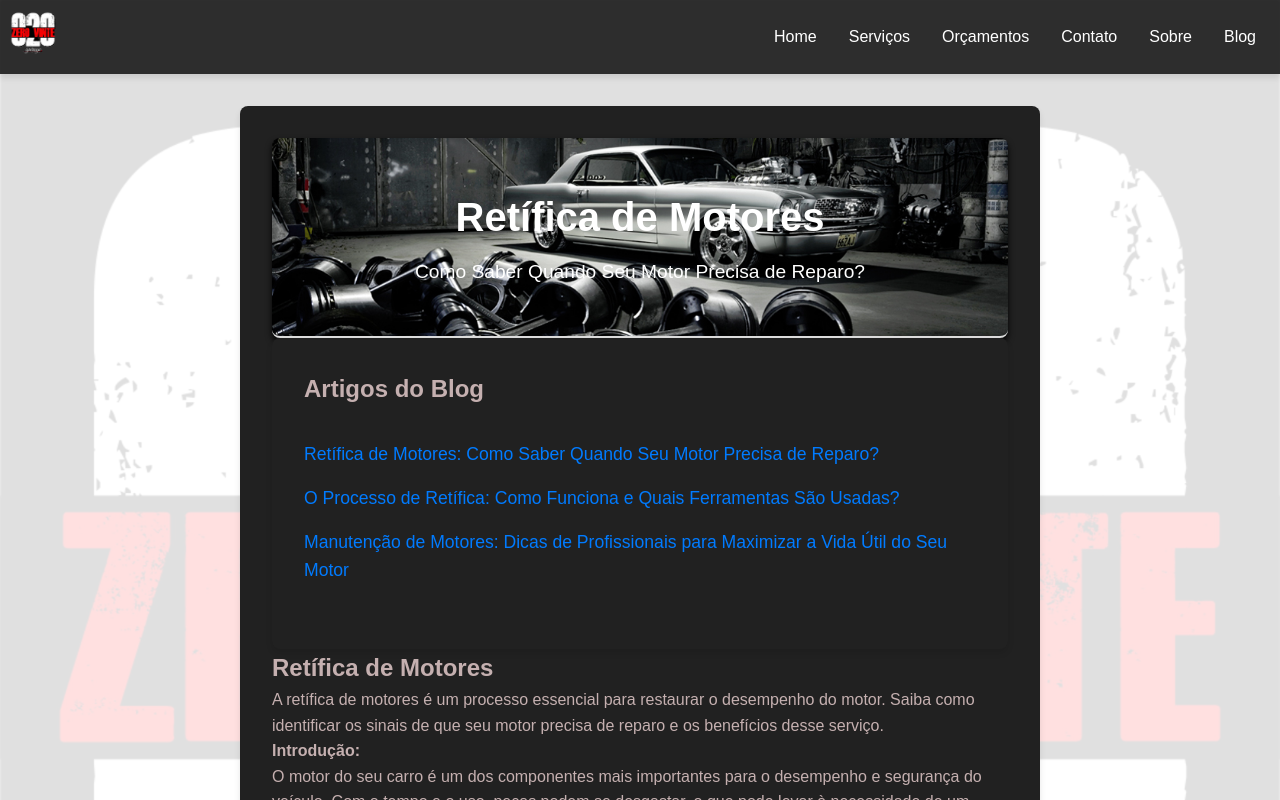
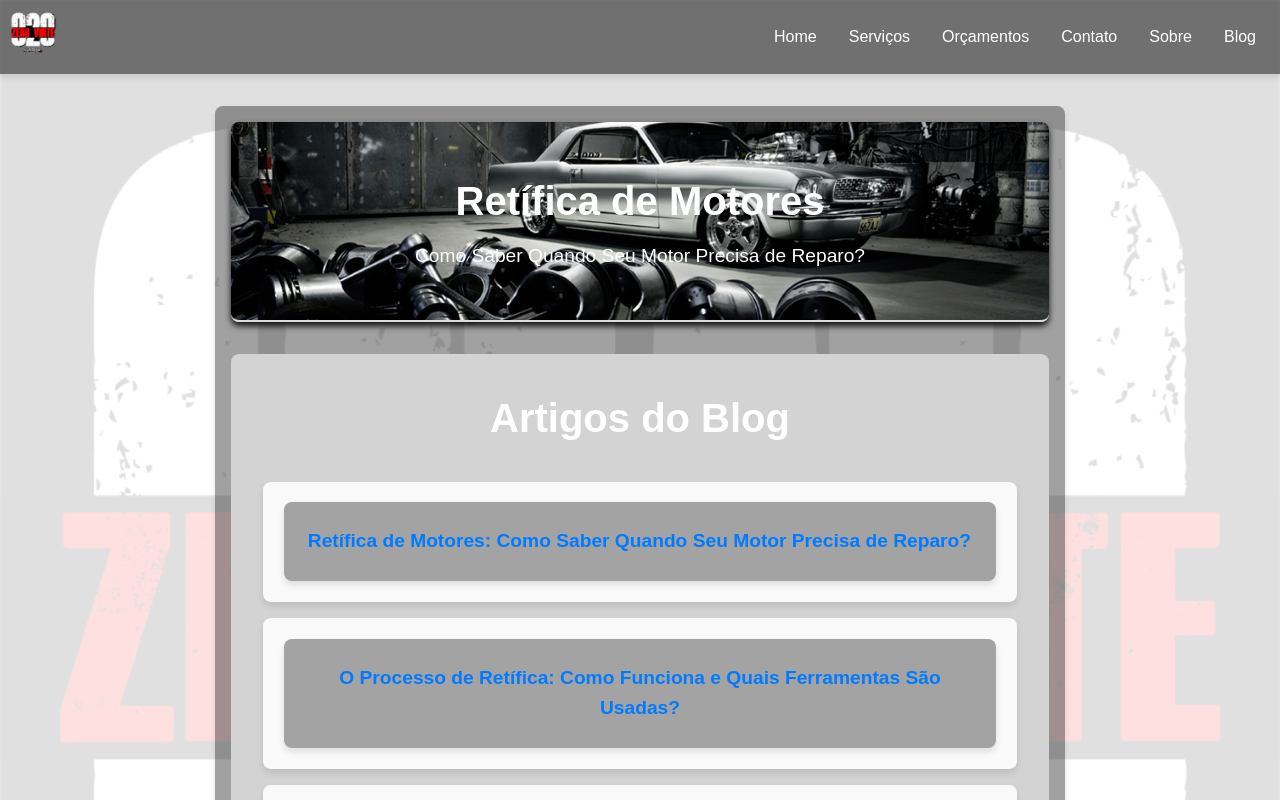
Before and after one commit to danielrocha92/zero20garage, a React (Create React App) app: page /blog in a window 1280 px wide. Shown: the top 800 px of the page. Built offline with nearby package versions, Linux system fonts and the light colour scheme.

Commit message:
Adicionar melhorias de estilo e estrutura nas páginas; ajustar cores e responsividade do layout

```diff
--- a/src/GlobalStyles.css
+++ b/src/GlobalStyles.css
@@ -115,11 +115,13 @@ body {
   background-color: #D3D3D3;
   color: #000000;
   text-align: center;
+  border-radius: 8px;
 }
 
 .testimonials h2 {
   font-size: 2rem;
   margin-bottom: 1.5rem;
+  color: #ffffff;
 }
 
 .testimonial-item {
--- a/src/components/Layout.css
+++ b/src/components/Layout.css
@@ -12,12 +12,10 @@
   .footer {
     text-align: center;
     padding: 1rem;
-    background-color: rgba(0, 0, 0, 0.7); /* Fundo preto com transparência */
+    background-color: rgba(0, 0, 0, 0.5); /* Fundo preto com transparência */
     color: #D3D3D3;
     font-size: 0.9rem;
     padding: 1rem 2rem;
-    background-color: rgba(0, 0, 0, 0.5); /* Fundo preto com transparência */
-    color: #2C2C2C;
     box-shadow: 0 4px 6px rgba(241, 6, 6, 0.1);
     position: sticky; /* Fixa o navbar no topo ao rolar a página */
     top: 0;
--- a/src/pages/Blog.jsx
+++ b/src/pages/Blog.jsx
@@ -51,26 +51,31 @@ function Blog() {
   return (
     <div className="container">
       <DynamicHeader messages={messages} />
-      <section className="container">
+      <section className="highlights">
             <h2>Artigos do Blog</h2>
               <ul className="blog-links">
                 <li>
+                <div className="highlight-item">
                   <a href="#retifica-de-motores">
                     Retífica de Motores: Como Saber Quando Seu Motor Precisa de Reparo?
                   </a>
+                </div>
                 </li>
                 <li>
+                <div className="highlight-item">
                   <a href="#processo-de-retifica">
                     O Processo de Retífica: Como Funciona e Quais Ferramentas São Usadas?
                   </a>
+                  </div>
                 </li>
                 <li>
+                <div className="highlight-item">
                   <a href="#manutencao-de-motores">
                     Manutenção de Motores: Dicas de Profissionais para Maximizar a Vida Útil do Seu Motor
                   </a>
+                  </div>
                 </li>
               </ul>
-      </section>
 
       {/* Seções correspondentes */}
         <section id="retifica-de-motores" className="blog-section">
@@ -193,13 +198,13 @@ function Blog() {
             A manutenção preventiva é a chave para maximizar a vida útil do motor do seu veículo. Com cuidados simples e uma abordagem regular, você pode evitar problemas maiores e garantir que o motor do seu carro continue funcionando de maneira eficiente por muitos anos.
           </p>
         </section>
-
       {/* Botão "Voltar ao Topo" */}
       {showScrollTop && (
         <button className="arrow-up" onClick={scrollToTop}>
           ☝️
         </button>
       )}
+      </section>
     </div>
   );
 }
--- a/src/pages/Orcamento.jsx
+++ b/src/pages/Orcamento.jsx
@@ -88,7 +88,10 @@ function Orcamento() {
   return (
     <div className="container">
       <DynamicHeader messages={messages} />
-      <section className="section">
+
+      {/* Destaques */}
+      <section className="highlights">
+      <div className="highlight-item">
       <h2>Solicite um Orçamento</h2>
       <p>Preencha o formulário abaixo para solicitar um orçamento.</p>
       <form onSubmit={handleSubmit}>
@@ -218,6 +221,7 @@ function Orcamento() {
         </div>
         <button type="submit">Enviar</button>
       </form>
+    </div>
       </section>
     </div>
   );
--- a/src/styles/styles.css
+++ b/src/styles/styles.css
@@ -1,11 +1,62 @@
-/* Estilos Globais */
+/* Estilo global para o corpo */
 body {
-    margin: 0;
-    font-family: Arial, sans-serif;
+  color: #333; /* Cor do texto principal */
+  background-color: #f9f9f9; /* Fundo claro */
+  font-family: 'Roboto', Arial, sans-serif;
   line-height: 1.6;
-    color: #2c2c2c6b;
 }
 
+/* Títulos */
+h1, h2, h3, h4, h5, h6 {
+  color: #222; /* Cor mais escura para títulos */
+  margin-bottom: 1rem;
+}
+
+/* Parágrafos */
+p {
+  color: #555; /* Cor intermediária para parágrafos */
+  margin-bottom: 1.5rem;
+}
+
+/* Links */
+a {
+  color: #007bff; /* Azul para links */
+  text-decoration: none;
+  transition: color 0.3s ease;
+}
+
+a:hover {
+  color: #5e0101; /* Azul mais escuro ao passar o mouse */
+}
+
+/* Listas */
+ul, ol {
+  color: #555; /* Cor intermediária para listas */
+  margin-bottom: 1.5rem;
+}
+
+li {
+  margin-bottom: 0.5rem;
+}
+
+/* Formulários */
+input, textarea, select {
+  color: #333; /* Texto escuro */
+  background-color: #fff; /* Fundo branco */
+  border: 1px solid #ccc;
+  border-radius: 4px;
+  padding: 0.8rem;
+  font-size: 1rem;
+}
+
+input::placeholder, textarea::placeholder {
+  color: #aaa; /* Cor mais clara para placeholders */
+}
+
+input:focus, textarea:focus, select:focus {
+  border-color: #007bff; /* Azul no foco */
+  outline: none;
+}
   /* Estilo global para o header */
 .header {
   width: 100%;
@@ -34,13 +85,14 @@ body {
   /* Estilos da Página Inicial */
     /* Estilos do Container */
     .container {
+      margin: 1rem;
+      padding: 1rem;
       font-family: Arial, sans-serif;
       color: #c5b0b0;
       line-height: 1.6;
-      max-width: 800px;
+      max-width: 850px;
       margin: 0 auto;
-      padding: 2rem;
-      background-color: #212121;
+      background-color: #2121216b;
       border-radius: 8px;
       box-shadow: 0 4px 6px rgba(0, 0, 0, 0.1);
     }
@@ -58,7 +110,7 @@ body {
 
   .home p {
     font-size: 1.2rem;
-    margin-bottom: 2rem;
+    margin-bottom: 1rem;
   }
 
   .cta-button {
@@ -68,20 +120,23 @@ body {
     color: #fff;
     background-color: #d90000c4;
     border: none;
-    border-radius: 4px;
+    border-radius: 8px;
     text-decoration: none;
-    transition: background-color 0.3s ease;
+    transition: background-color 0.3s ease, transform 0.3s ease;
   }
 
   .cta-button:hover {
     background-color: #d90000;
+    transform: scale(1.05);
   }
 
   .highlights, .testimonials, .contact {
+    margin: 2rem 0;
     padding: 2rem;
     background-color: #eaeaeacc;
     color: #fff;
     text-align: center;
+    border-radius: 8px;
   }
 
   .highlights-grid {
@@ -92,10 +147,12 @@ body {
   }
 
   .highlight-item {
+    padding: 1rem;
+    text-align: center;
+    margin: 0.5rem;
     flex: 1;
-    min-width: 250px;
+    min-width: 150px;
     background: #fff;
-    padding: 1rem;
     border-radius: 8px;
     box-shadow: 0 4px 6px rgba(0, 0, 0, 0.1);
   }
@@ -227,7 +284,7 @@ body {
 
   .service-item p {
     font-size: 1rem;
-    color: #666;
+    color: #fff;
   }
 
   /* Estilos do Contato */
@@ -290,6 +347,7 @@ body {
   .blog{
     padding: 2rem;
   }
+ /* Estilos Modernos para os Links do Blog */
 .blog-links {
   list-style: none;
   padding: 0;
@@ -298,18 +356,45 @@ body {
 
 .blog-links li {
   margin-bottom: 1rem;
+  font-size: 1.2rem;
+  display: flex;
+  align-items: center;
+  gap: 0.5rem; /* Espaçamento entre o ícone e o texto */
+  transition: transform 0.3s ease, box-shadow 0.3s ease;
+  padding: 0.8rem;
+  border-radius: 8px;
+  background-color: #f9f9f9; /* Fundo claro para destacar os links */
+  box-shadow: 0 4px 6px rgba(0, 0, 0, 0.1);
+}
+
+.blog-links li:hover {
+  transform: translateX(10px); /* Move o link ligeiramente para a direita */
+  box-shadow: 0 6px 10px rgba(0, 0, 0, 0.15); /* Sombra mais forte no hover */
 }
 
 .blog-links a {
   text-decoration: none;
   color: #007bff; /* Azul para os links */
-    font-size: 1.1rem;
-    transition: color 0.3s ease;
+  font-weight: bold;
+  display: flex;
+  align-items: center;
+  gap: 0.5rem; /* Espaçamento entre o texto e o ícone */
+  transition: color 0.3s ease, transform 0.3s ease;
 }
 
 .blog-links a:hover {
   color: #0056b3; /* Azul mais escuro ao passar o mouse */
-    text-decoration: underline;
+  transform: scale(1.05); /* Leve aumento no tamanho */
+}
+
+.blog-links a i {
+  font-size: 1.2rem; /* Tamanho do ícone */
+  color: #007bff;
+  transition: color 0.3s ease;
+}
+
+.blog-links a:hover i {
+  color: #0056b3; /* Cor do ícone ao passar o mouse */
 }
 
   /* Estilos do to-top */
@@ -381,8 +466,9 @@ body {
   align-items: center;
   padding: 1rem 2rem;
   background-color: rgba(0, 0, 0, 0.5); /* Fundo preto com transparência */
+  color: #fff; /* Texto claro */
   color: #2C2C2C;
-  box-shadow: 0 4px 6px rgba(241, 6, 6, 0.1);
+  box-shadow: 0 4px 6px rgba(241, 6, 6, 0.103);
   position: sticky; /* Fixa o navbar no topo ao rolar a página */
   top: 0;
   z-index: 1000;
@@ -456,3 +542,275 @@ body {
 .p {
   color: #B0BEC5;
 }
+
+/* Reset básico */
+* {
+  margin: 0;
+  padding: 0;
+  box-sizing: border-box;
+}
+
+body {
+  font-family: Arial, sans-serif;
+  line-height: 1.6;
+  color: #333;
+  background-color: #f9f9f9;
+  margin: 0;
+  padding: 0;
+}
+
+/* Margem padrão para as páginas */
+.page-container {
+  max-width: 1200px;
+  margin: 0 auto;
+  padding: 2rem;
+}
+
+/* Seções gerais */
+.section {
+  padding: 2rem;
+  text-align: center;
+}
+
+/* Títulos */
+.section h2 {
+  font-size: 2rem;
+  margin-bottom: 1.5rem;
+  color: #333;
+}
+
+/* Grid padrão */
+.grid {
+  display: grid;
+  grid-template-columns: repeat(auto-fit, minmax(300px, 1fr));
+  gap: 1.5rem;
+}
+
+/* Itens destacados */
+.card {
+  background-color: #fff;
+  padding: 1.5rem;
+  border-radius: 8px;
+  box-shadow: 0 4px 6px rgba(0, 0, 0, 0.1);
+  transition: transform 0.3s ease, box-shadow 0.3s ease;
+}
+
+.card:hover {
+  transform: translateY(-5px);
+  box-shadow: 0 6px 12px rgba(0, 0, 0, 0.2);
+}
+
+.card h3 {
+  font-size: 1.5rem;
+  color: #007bff;
+  margin-bottom: 0.5rem;
+}
+
+.card p {
+  font-size: 1rem;
+  color: #555;
+}
+
+/* Highlights Section */
+.highlights {
+  padding: 2rem;
+  background-color: #D3D3D3;
+  text-align: center;
+}
+
+.highlights h2 {
+  font-size: 2.5rem;
+  margin-bottom: 1.5rem;
+  color: #ffffff;
+}
+
+.highlights-grid {
+  display: grid;
+  grid-template-columns: repeat(auto-fit, minmax(300px, 1fr));
+  gap: 1.5rem;
+}
+
+.highlight-item {
+  background-color: #2c2c2c6b;
+  padding: 1.5rem;
+  border-radius: 8px;
+  box-shadow: 0 4px 6px rgba(0, 0, 0, 0.1);
+  transition: transform 0.3s ease, box-shadow 0.3s ease;
+}
+
+.highlight-item:hover {
+  transform: translateY(-5px);
+  box-shadow: 0 6px 12px rgba(54, 24, 24, 0.5);
+}
+
+.highlight-item h3 {
+  font-size: 1.5rem;
+  color: #007bff;
+  margin-bottom: 0.5rem;
+}
+
+.highlight-item p {
+  font-size: 1rem;
+  color: #555;
+}
+
+/* Testimonials Section */
+.testimonials {
+  padding: 2rem;
+  background-color: #D3D3D3;
+  color: #000000;
+  text-align: center;
+  border-radius: 8px;
+}
+
+.testimonials h2 {
+  font-size: 2rem;
+  margin-bottom: 1.5rem;
+  color: #ffffff;
+}
+
+.testimonial-item {
+  background-color: #ff0000d0;
+  padding: 1.5rem;
+  border-radius: 8px;
+  margin-bottom: 1.5rem;
+  color: #fff;
+  box-shadow: 0 4px 6px rgba(0, 0, 0, 0.1);
+  margin: 1rem auto;
+  max-width: 600px;
+  font-style: italic;
+}
+
+.testimonial-item p {
+  font-size: 1rem;
+  margin-bottom: 0.5rem;
+}
+
+.testimonial-item strong {
+  font-size: 1rem;
+  display: block;
+  margin-top: 0.5rem;
+  color: #f0f0f0;
+}
+
+/* Ajustes para dispositivos móveis */
+@media (max-width: 768px) {
+  /* Ajuste do corpo */
+  body {
+    font-size: 1rem; /* Tamanho base do texto */
+    line-height: 1.8; /* Aumenta o espaçamento entre linhas */
+    padding: 0.5rem;
+  }
+
+  /* Títulos */
+  h1 {
+    font-size: 1.8rem; /* Reduz o tamanho do título principal */
+    margin-bottom: 1rem;
+  }
+
+  h2 {
+    font-size: 1.5rem; /* Ajusta o tamanho dos subtítulos */
+    margin-bottom: 0.8rem;
+  }
+
+  h3 {
+    font-size: 1.3rem;
+    margin-bottom: 0.6rem;
+  }
+
+  /* Parágrafos */
+  p {
+    font-size: 1rem; /* Ajusta o tamanho do texto */
+    line-height: 1.6; /* Espaçamento entre linhas */
+    margin-bottom: 1rem;
+  }
+
+  /* Listas */
+  ul, ol {
+    padding-left: 1.5rem; /* Adiciona recuo para listas */
+    margin-bottom: 1rem;
+  }
+
+  li {
+    font-size: 1rem;
+    margin-bottom: 0.5rem;
+  }
+
+  /* Botões */
+  button, .button {
+    font-size: 1rem; /* Ajusta o tamanho do texto nos botões */
+    padding: 0.8rem 1rem;
+  }
+
+  /* Links */
+  a {
+    font-size: 1rem;
+    line-height: 1.6;
+  }
+
+  /* Formulários */
+  .form-group label {
+    font-size: 0.9rem; /* Ajusta o tamanho do texto dos rótulos */
+  }
+
+  .form-group input,
+  .form-group textarea {
+    font-size: 1rem; /* Ajusta o tamanho do texto nos campos */
+  }
+
+  /* Ajuste de seções */
+  .section {
+    padding: 1.5rem;
+  }
+
+  .section h2 {
+    font-size: 1.8rem; /* Ajusta o tamanho do título da seção */
+  }
+
+  .section p {
+    font-size: 1rem; /* Ajusta o tamanho do texto da seção */
+  }
+
+  /* Ajuste de itens destacados */
+  .highlight-item h3 {
+    font-size: 1.3rem;
+  }
+
+  .highlight-item p {
+    font-size: 1rem;
+  }
+
+  /* Testemunhos */
+  .testimonial-item p {
+    font-size: 1rem;
+    line-height: 1.6;
+  }
+
+  .testimonial-item strong {
+    font-size: 1rem;
+  }
+
+  /* Ajuste de imagens */
+  img {
+    max-width: 100%;
+    height: auto;
+  }
+
+  /* Ajuste de botões de CTA */
+  .cta-button {
+    display: block;
+    width: 100%;
+    text-align: center;
+    padding: 0.8rem;
+    font-size: 1rem;
+    background-color: #007bff;
+    color: #fff;
+    text-decoration: none;
+    border-radius: 4px;
+    transition: background-color 0.3s ease;
+  }
+
+  .cta-button:hover {
+    background-color: #0056b3;
+  }
+}
```
Also changed, not shown: src/components/Navbar.jsx (+6 -25 lines), src/pages/Home.jsx (+0 -10 lines). Lines whose indentation alone changed are shown as unchanged.
